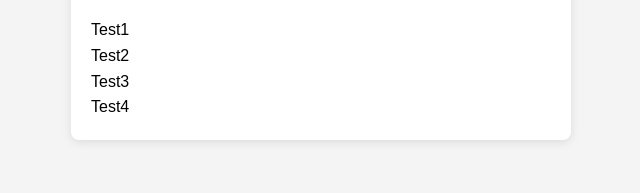
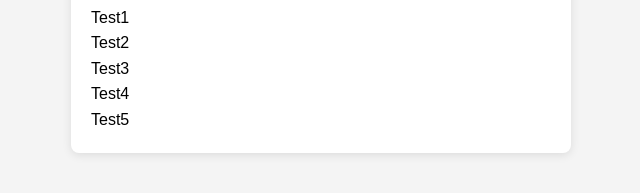
Before and after one commit to catalyst-git-test/slate_auto_deploy, a website built with Vite: page index.html in a window 1280 px wide. Shown: the part 397-590 px from the top of the page, without its empty margins (319-959 px from the left). Built offline with nearby package versions, Linux system fonts and the light colour scheme.

Commit message:
commit test5

```diff
--- a/index.html
+++ b/index.html
@@ -17,6 +17,7 @@
         <p>Test2</p>
         <p>Test3</p>
         <p>Test4</p>
+        <p>Test5</p>
         <ul id="taskList"></ul>
     </div>
     <script src="main.js"></script>
```
